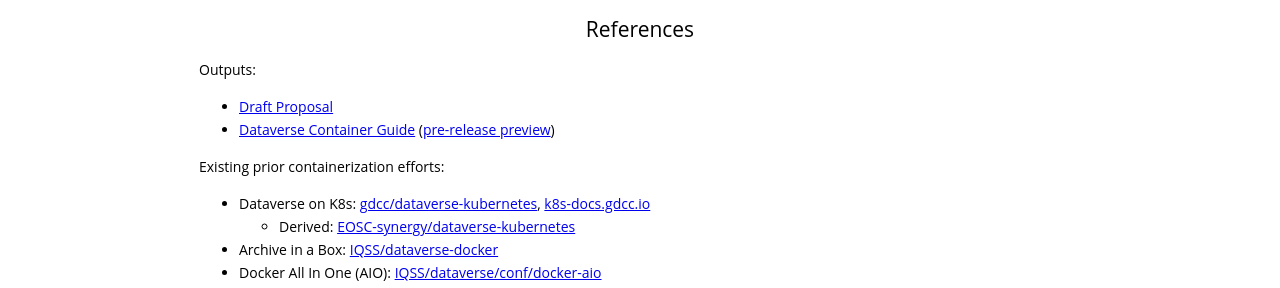
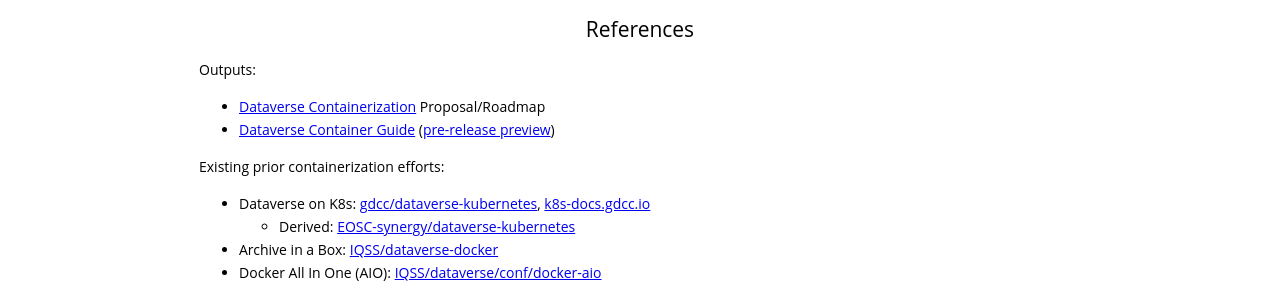
Before and after one commit to gdcc/ct.gdcc.io, a Jekyll site: the page built from index.md, in a window 1280 px wide. Shown: the part 1698-1986 px from the top of the page. Built offline with Jekyll 4.4.1, drawn with Linux system fonts in a browser that asks for light colours; our own code applies the rules of GitHub Pages for plain Markdown files.

Commit message:
remove "draft" from proposal

```diff
--- a/index.md
+++ b/index.md
@@ -57,7 +57,7 @@ Please join us in [Zulip](https://dataverse.zulipchat.com/#narrow/stream/375812-
 
 Outputs:
 
-- [Draft Proposal](https://docs.google.com/document/d/14DHDB24Cp_kzpYqhHCKCtnzOw8_WuLOOONyqJHSsaYM/edit)
+- [Dataverse Containerization](https://docs.google.com/document/d/14DHDB24Cp_kzpYqhHCKCtnzOw8_WuLOOONyqJHSsaYM/edit) Proposal/Roadmap
 - [Dataverse Container Guide](https://guides.dataverse.org/en/latest/container/index.html) ([pre-release preview](https://preview.guides.gdcc.io/en/develop/container/index.html))
 
 Existing prior containerization efforts:
```
